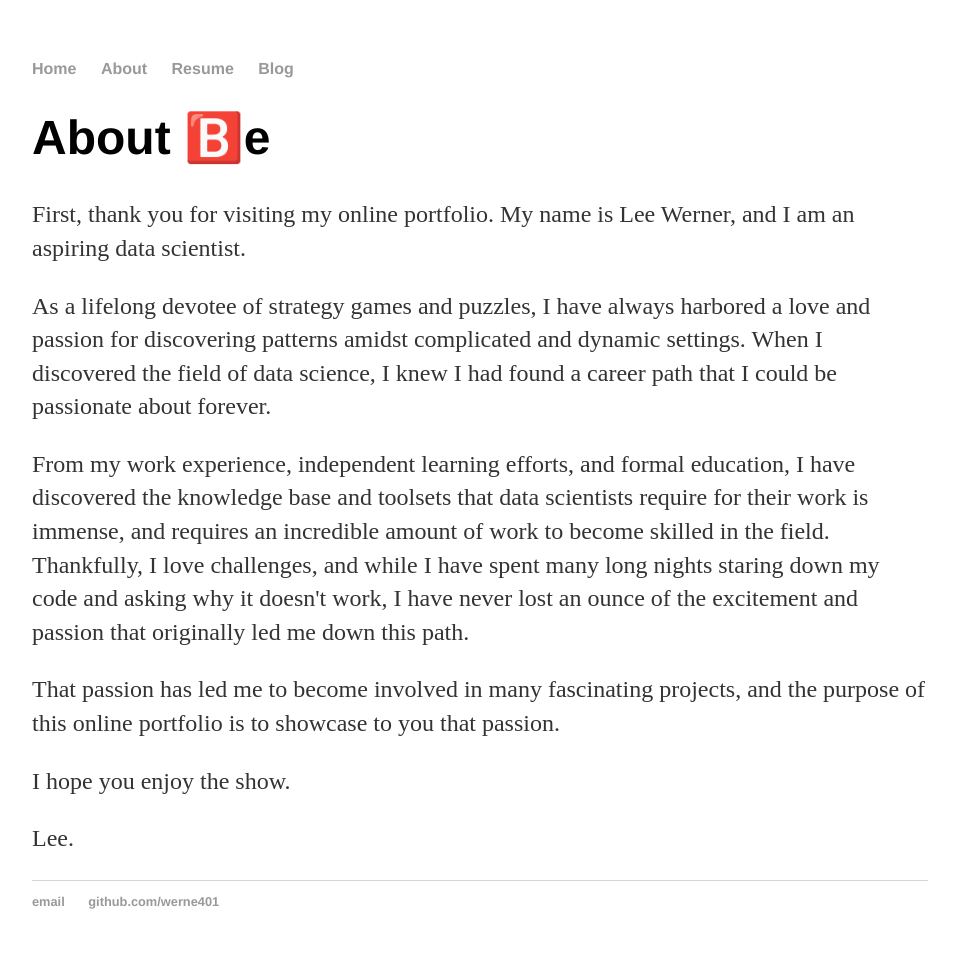
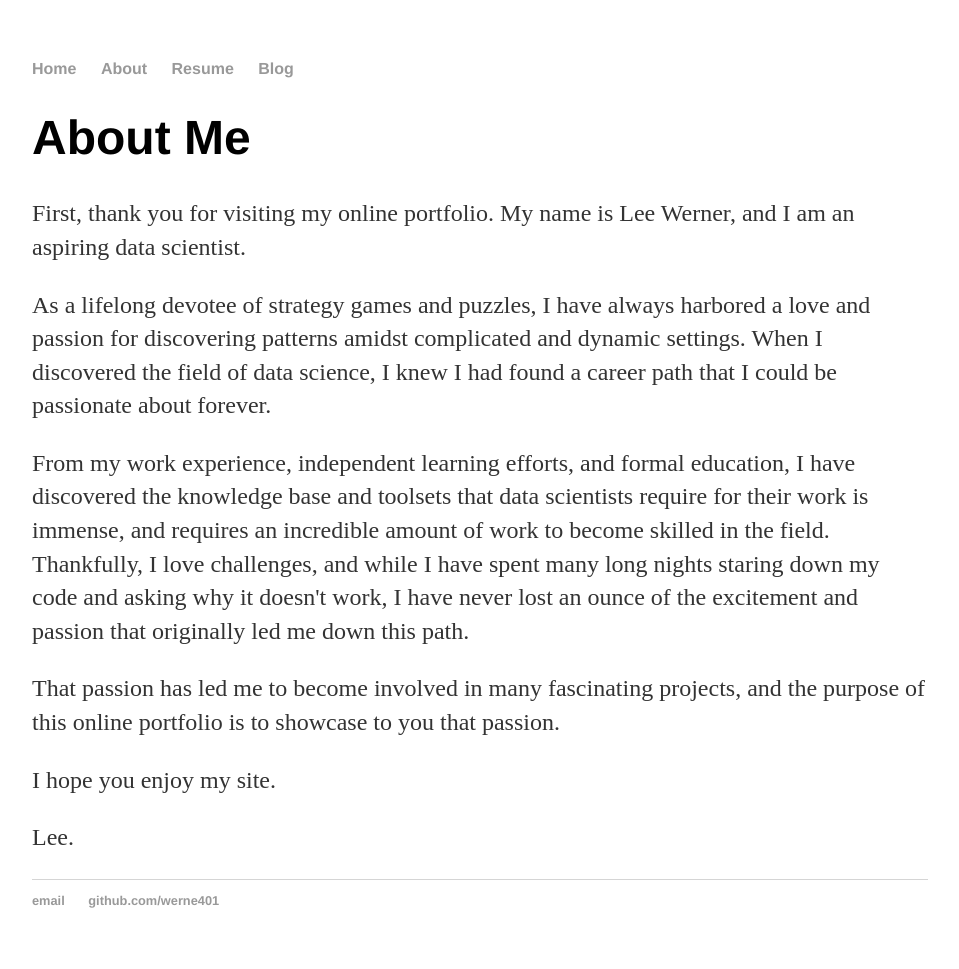
Before and after one commit to werne401/old_website, a Jekyll site: the page built from about/index.html, in a window 1280 px wide. Shown: the whole page, without its empty margins (160-1119 px from the left). Built offline with Jekyll 4.4.1, drawn with Linux system fonts in a browser that asks for light colours.

Commit message:
Update index.html

```diff
--- a/about/index.html
+++ b/about/index.html
@@ -1,9 +1,9 @@
 ---
 layout: default
-title: Lee Werner, Aspiring Data Scientist
+title: Lee Werner
 ---
 <div class="blurb">
-<h1>About 🅱️e</h1>
+<h1>About Me</h1>
 <p> First, thank you for visiting my online portfolio. My name is Lee Werner, and I am an aspiring data scientist. </p>
 
 <p> As a lifelong devotee of strategy games and puzzles, I have always harbored a love and passion for discovering patterns
@@ -18,7 +18,7 @@ ounce of the excitement and passion that originally led me down this path. </p>
 <p> That passion has led me to become involved in many fascinating projects, and the purpose of this online portfolio
 	is to showcase to you that passion.</p>
 
-<p> I hope you enjoy the show. </p>
+<p> I hope you enjoy my site. </p>
 
 <p> Lee. </p>
 
```
